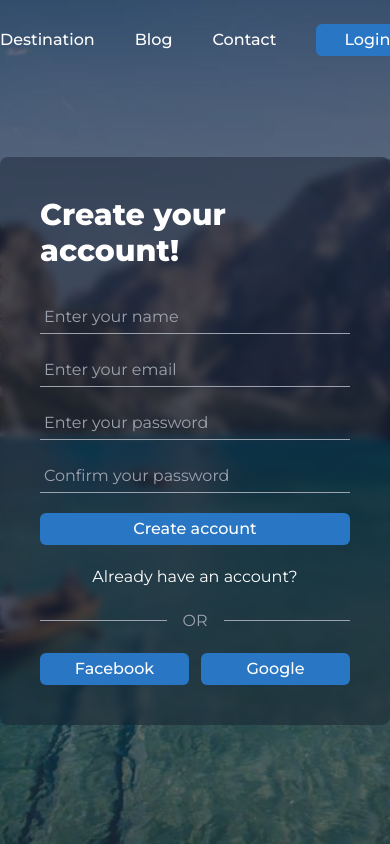
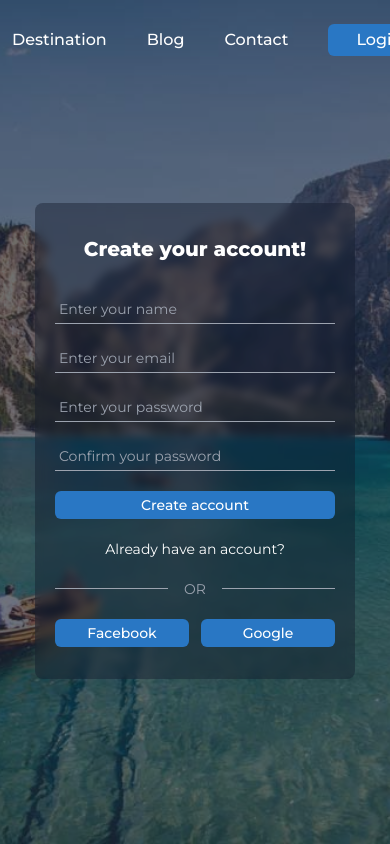
Before and after one commit to sabbirzzaman/travel-guru, a React (Create React App) app: page /signup in a window 390 px wide. Shown: the top 844 px of the page. Built offline with nearby package versions, Linux system fonts and the light colour scheme; no server answers.

Commit message:
signup auth created

```diff
--- a/package.json
+++ b/package.json
@@ -13,6 +13,7 @@
     "react-datepicker": "^4.8.0",
     "react-dom": "^18.2.0",
     "react-firebase-hooks": "^5.0.3",
+    "react-hot-toast": "^2.4.0",
     "react-leaflet": "^4.1.0",
     "react-redux": "^8.0.4",
     "react-router-dom": "^6.4.2",
--- a/public/index.html
+++ b/public/index.html
@@ -34,7 +34,7 @@
         />
 
         <!-- site title -->
-        <title>React Redux App</title>
+        <title>Travel Guru</title>
     </head>
     <body>
         <noscript>You need to enable JavaScript to run this app.</noscript>
--- a/src/App.js
+++ b/src/App.js
@@ -5,17 +5,21 @@ import Destination from './components/Destination/Destination';
 import Home from './components/Home/Home';
 import Login from './components/Login/Login';
 import Signup from './components/Signup/Signup';
+import { Toaster } from 'react-hot-toast';
 
 function App() {
-  return (
-    <Routes>
-      <Route path='/' element={<Home />} />
-      <Route path='/booking/:id' element={<Booking />} />
-      <Route path='/destination' element={<Destination />} />
-      <Route path='/login' element={<Login />} />
-      <Route path='/signup' element={<Signup />} />
-    </Routes>
-  );
+    return (
+        <>
+            <Routes>
+                <Route path="/" element={<Home />} />
+                <Route path="/booking/:id" element={<Booking />} />
+                <Route path="/destination" element={<Destination />} />
+                <Route path="/login" element={<Login />} />
+                <Route path="/signup" element={<Signup />} />
+            </Routes>
+            <Toaster />
+        </>
+    );
 }
 
 export default App;
--- a/src/components/Booking/Booking.js
+++ b/src/components/Booking/Booking.js
@@ -20,7 +20,7 @@ const Booking = () => {
             className={`h-screen relative flex flex-col justify-center w-full transition-all duration-500 bg-cover bg-center`}
         >
             <div className="relative bg-slate-900/40 h-screen overflow-hidden">
-                <div className="xl:max-w-6xl lg:max-w-5xl md:max-w-4xl mx-auto px-3">
+                <div className="xl:max-w-6xl lg:max-w-5xl md:max-w-4xl mx-auto md:px-10 px-3">
                     <Header />
 
                     <div className="grid md:grid-cols-2 grid-cols-1 md:py-14 py-1  items-center">
--- a/src/components/Booking/BookingDetails.js
+++ b/src/components/Booking/BookingDetails.js
@@ -2,12 +2,12 @@ import React from 'react';
 
 const BookingDetails = ({place, details}) => {
     return (
-        <div className="xl:mr-14 md:mr-10 md:flex flex-col block sm:max-w-sm max-w-sm md:mx-0 mx-auto items-start justify-evenly md:h-[60vh] h-auto md:py-14 py-8 md:text-left text-center">
+        <div className="xl:mr-14 md:mr-10 md:flex flex-col block md:max-w-lg max-w-sm md:mx-0 mx-auto items-start justify-evenly md:h-[60vh] h-auto md:py-14 py-8 md:text-left text-center">
             <div>
                 <h2 className="text-white md:text-4xl sm:text-3xl text-3xl font-extrabold md:mb-4 mb-2">
                     {place}
                 </h2>
-                <p className="text-white sm:text-sm text-sm">{details}</p>
+                <p className="text-white md:text-base text-sm">{details}</p>
             </div>
         </div>
     );
--- a/src/components/Destination/Hotels.js
+++ b/src/components/Destination/Hotels.js
@@ -63,7 +63,7 @@ const Hotels = ({ booking }) => {
                                 </div>
 
                                 <div className='flex gap-5'>
-                                    <span>{rating}</span>
+                                    <span className='font-bold'>{rating}</span>
                                     <span><span className='font-bold'>{price}/</span>night</span>
                                 </div>
                             </div>
--- a/src/components/Home/Home.js
+++ b/src/components/Home/Home.js
@@ -21,7 +21,7 @@ const Home = () => {
         >
             <ProgressBar activeSlider={activeSlider} />
             <div className="relative bg-slate-900/40 w-full h-screen overflow-hidden">
-                <div className="xl:max-w-6xl lg:max-w-5xl md:max-w-4xl mx-auto px-10">
+                <div className="xl:max-w-6xl lg:max-w-5xl md:max-w-4xl mx-auto md:px-10 px-3">
                     <Header />
 
                     <div className="grid xl:grid-cols-2 lg:grid-cols-2 md:grid-cols-2 grid-cols-1 py-14">
--- a/src/components/Signup/Signup.js
+++ b/src/components/Signup/Signup.js
@@ -1,78 +1,150 @@
-import React from 'react';
-import { Link } from 'react-router-dom';
+import React, { useEffect, useState } from 'react';
+import { Link, useNavigate } from 'react-router-dom';
 import loginBg from '../../images/login-bg.jpg';
 import Header from '../common/Header';
+import auth from '../../firebase.init';
+import {
+    useCreateUserWithEmailAndPassword,
+    useUpdateProfile,
+} from 'react-firebase-hooks/auth';
+import { useAuthState } from 'react-firebase-hooks/auth';
+import toast from 'react-hot-toast';
 
 const Signup = () => {
+    const [name, setName] = useState('');
+    const [email, setEmail] = useState('');
+    const [password, setPassword] = useState('');
+    // const [validation, setValidation] = useState(false);
+    const [confirmPassword, setConfirmPassword] = useState('');
+
+    const navigate = useNavigate();
+
+    // const [user, loading] = useAuthState(auth);
+
+    const [createUserWithEmailAndPassword, user, error] =
+        useCreateUserWithEmailAndPassword(auth, {
+            sendEmailVerification: true,
+        });
+
+    const [updateProfile] = useUpdateProfile(auth);
+
+    const handleOnSubmit = async (e) => {
+        e.preventDefault();
+
+        if (password.length <= 5) {
+            toast.error('Password must be at least 6 characters!');
+            return;
+        }
+
+        if (password !== confirmPassword) {
+            toast.error(`Passwords don't matched!`);
+            return;
+        }
+
+        await createUserWithEmailAndPassword(email, password);
+        await updateProfile({ displayName: name });
+    };
+
+    if (error) {
+        error?.code === 'auth/email-already-in-use' &&
+            toast.error('User account already exists!');
+    }
+
+    // navigate user
+    useEffect(() => {
+        if (user) {
+            navigate('/');
+            toast.success(`Verification email send to your email!`);
+        }
+    }, [user, navigate]);
+
     return (
         <div
             className="h-screen w-full bg-cover bg-center bg-no-repeat"
             style={{ backgroundImage: `url(${loginBg})` }}
         >
             <div className="h-screen w-full bg-slate-900/60">
-                <div className="max-w-6xl mx-auto">
+                <div className="xl:max-w-6xl lg:max-w-5xl md:max-w-4xl mx-auto md:px-10 px-3">
                     <Header />
 
                     <div className="h-[calc(95vh-80px)] flex justify-center items-center">
-                        <div className="max-w-2xl mx-auto p-10 rounded-lg backdrop-blur-sm bg-slate-900/40">
-                            <h2 className="text-3xl mb-8 font-extrabold text-white">
+                        <div className="md:w-[400px] sm:w-96 w-80 sm:p-10 p-5 py-8 rounded-lg backdrop-blur-sm bg-slate-900/40">
+                            <h2 className="sm:text-2xl text-xl mb-8 text-center font-extrabold text-white">
                                 Create your account!
                             </h2>
-                            <form>
+                            <form onSubmit={handleOnSubmit}>
                                 <div className="mb-5">
                                     <input
                                         type="text"
                                         placeholder="Enter your name"
-                                        className="relative w-full p-1 bg-transparent outline-none text-white transition-all duration-500 border-b-gray-400 border-b focus:border-b-blue-400 focus:border-b"
+                                        value={name}
+                                        onChange={(e) =>
+                                            setName(e.target.value)
+                                        }
+                                        className="relative w-full p-1 bg-transparent md:text-base text-sm outline-none text-white transition-all duration-500 border-b-gray-400 border-b focus:border-b-blue-400 focus:border-b"
                                     />
                                 </div>
                                 <div className="mb-5">
                                     <input
                                         type="email"
                                         placeholder="Enter your email"
-                                        className="relative w-full p-1 bg-transparent outline-none text-white transition-all duration-500 border-b-gray-400 border-b focus:border-b-blue-400 focus:border-b"
+                                        value={email}
+                                        onChange={(e) =>
+                                            setEmail(e.target.value)
+                                        }
+                                        className="relative w-full p-1 bg-transparent md:text-base text-sm outline-none text-white transition-all duration-500 border-b-gray-400 border-b focus:border-b-blue-400 focus:border-b"
                                     />
                                 </div>
                                 <div className="mb-5">
                                     <input
                                         type="password"
                                         placeholder="Enter your password"
-                                        className="relative w-full p-1 bg-transparent outline-none text-white transition-all duration-500 border-b-gray-400 border-b focus:border-b-blue-400 focus:border-b"
+                                        value={password}
+                                        onChange={(e) =>
+                                            setPassword(e.target.value)
+                                        }
+                                        className="relative w-full p-1 bg-transparent md:text-base text-sm outline-none text-white transition-all duration-500 border-b-gray-400 border-b focus:border-b-blue-400 focus:border-b"
                                     />
                                 </div>
                                 <div className="mb-5">
                                     <input
                                         type="password"
                                         placeholder="Confirm your password"
-                                        className="relative w-full p-1 bg-transparent outline-none text-white transition-all duration-500 border-b-gray-400 border-b focus:border-b-blue-400 focus:border-b"
+                                        value={confirmPassword}
+                                        onChange={(e) =>
+                                            setConfirmPassword(e.target.value)
+                                        }
+                                        className="relative w-full p-1 bg-transparent md:text-base text-sm outline-none text-white transition-all duration-500 border-b-gray-400 border-b focus:border-b-blue-400 focus:border-b"
                                     />
                                 </div>
 
                                 <button
                                     type="submit"
-                                    className="bg-[#2977c4] text-white py-1 px-7 w-full rounded-md font-medium text-base transition-all duration-300 hover:bg-[#3498db]"
+                                    className="bg-[#2977c4] text-white py-1 px-7 md:text-base text-sm w-full rounded-md font-medium transition-all duration-300 hover:bg-[#3498db]"
                                 >
                                     Create account
                                 </button>
                             </form>
 
-                            <div className='text-white mt-5 text-center transition-all duration-300 hover:text-blue-300'>
-                                <Link to="/login">Already have an account?</Link>
+                            <div className="text-white mt-5 text-center transition-all md:text-base text-sm duration-300 hover:text-blue-300">
+                                <Link to="/login">
+                                    Already have an account?
+                                </Link>
                             </div>
 
-                            <div class="relative flex py-5 items-center">
-                                <div class="flex-grow border-t border-gray-400"></div>
-                                <span class="flex-shrink mx-4 text-gray-400">
+                            <div className="relative md:text-base text-sm flex py-5 items-center">
+                                <div className="flex-grow border-t border-gray-400"></div>
+                                <span className="flex-shrink mx-4 text-gray-400">
                                     OR
                                 </span>
-                                <div class="flex-grow border-t border-gray-400"></div>
+                                <div className="flex-grow border-t border-gray-400"></div>
                             </div>
 
                             <div className="grid grid-cols-2 gap-3">
-                                <button className="bg-[#2977c4] text-white py-1 px-7 w-full rounded-md font-medium text-base transition-all duration-300 hover:bg-[#3498db]">
+                                <button className="bg-[#2977c4] text-white py-1 md:text-base text-sm w-full rounded-md font-medium transition-all duration-300 hover:bg-[#3498db]">
                                     Facebook
                                 </button>
-                                <button className="bg-[#2977c4] text-white py-1 px-7 w-full rounded-md font-medium text-base transition-all duration-300 hover:bg-[#3498db]">
+                                <button className="bg-[#2977c4] text-white py-1 md:text-base text-sm w-full rounded-md font-medium transition-all duration-300 hover:bg-[#3498db]">
                                     Google
                                 </button>
                             </div>
--- a/src/components/common/Header.js
+++ b/src/components/common/Header.js
@@ -1,8 +1,13 @@
 import React from 'react';
 import { Link } from 'react-router-dom';
 import logo from '../../images/logo.png';
+import { useAuthState } from 'react-firebase-hooks/auth';
+import auth from '../../firebase.init';
+import { signOut } from 'firebase/auth';
 
 const Header = () => {
+    const [user] = useAuthState(auth);
+
     return (
         <div className="h-20 flex items-center justify-between">
             <Link to={'/'}>
@@ -36,11 +41,20 @@ const Header = () => {
                     </Link>
                 </nav>
 
-                <Link to={'/login'}>
-                    <button className="bg-[#2977c4] text-white py-1 px-7 rounded-md font-medium text-base transition-all duration-300 hover:bg-[#3498db]">
-                        Login
+                {!user ? (
+                    <Link to={'/login'}>
+                        <button className="bg-[#2977c4] text-white py-1 px-7 rounded-md font-medium text-base transition-all duration-300 hover:bg-[#3498db]">
+                            Login
+                        </button>
+                    </Link>
+                ) : (
+                    <button
+                        onClick={() => signOut(auth)}
+                        className="bg-[#2977c4] text-white py-1 px-7 rounded-md font-medium text-base transition-all duration-300 hover:bg-[#3498db]"
+                    >
+                        Sign Out
                     </button>
-                </Link>
+                )}
             </div>
         </div>
     );
```
Also changed, not shown: src/components/Login/Login.js (+4 -4 lines), src/components/RequiredAuth/RequiredAuth.js (added, +24 -0 lines), 2 other files (tests, documents, lock files or other folders).
